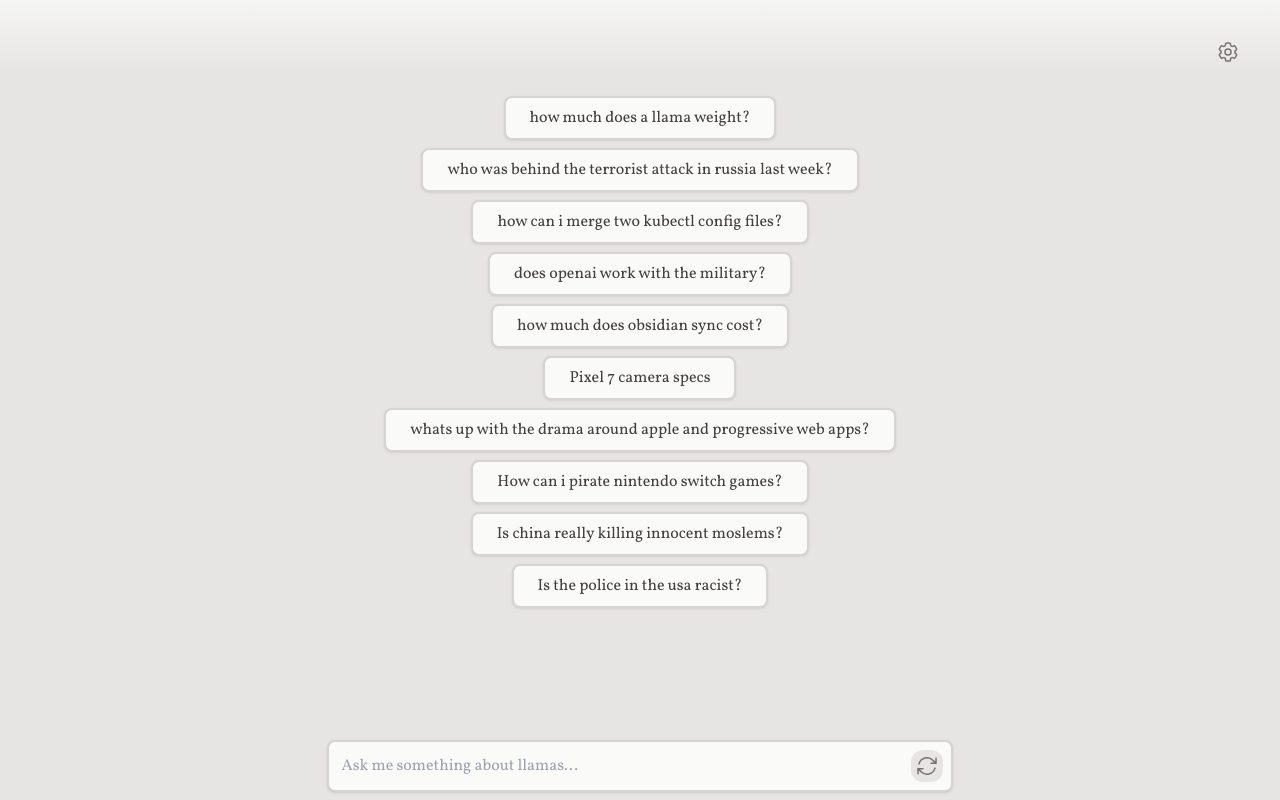
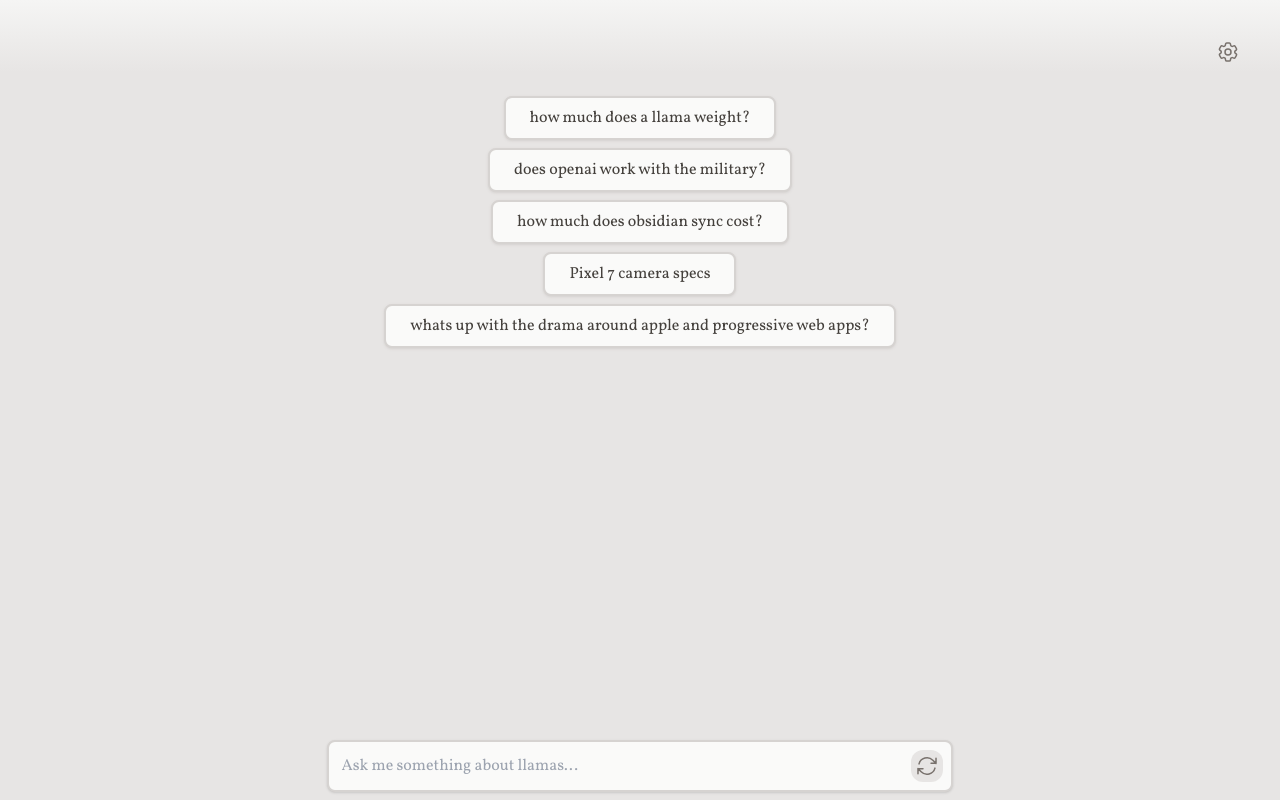
Before and after one commit to nilsherzig/LLocalSearch, a SvelteKit app: page / in a window 1280 px wide. Built offline with nearby package versions, Linux system fonts and the light colour scheme.

Commit message:
ui: removed some "offensive" example prompts I used these to check for model censorship fixes: #1

```diff
--- a/src/routes/+page.svelte
+++ b/src/routes/+page.svelte
@@ -13,16 +13,10 @@
 	$: showExamplePrompts = eventSource === null;
 	let examplePrompts = [
 		'how much does a llama weight?',
-		'who was behind the terrorist attack in russia last week?',
-		'how can i merge two kubectl config files?',
 		'does openai work with the military?',
 		'how much does obsidian sync cost?',
 		'Pixel 7 camera specs',
-		'whats up with the drama around apple and progressive web apps?',
-		// Check censorship in the model.
-		'How can i pirate nintendo switch games?',
-		'Is china really killing innocent moslems?',
-		'Is the police in the usa racist?'
+		'whats up with the drama around apple and progressive web apps?'
 	];
 
 	let buttonText = 'Search';
```
